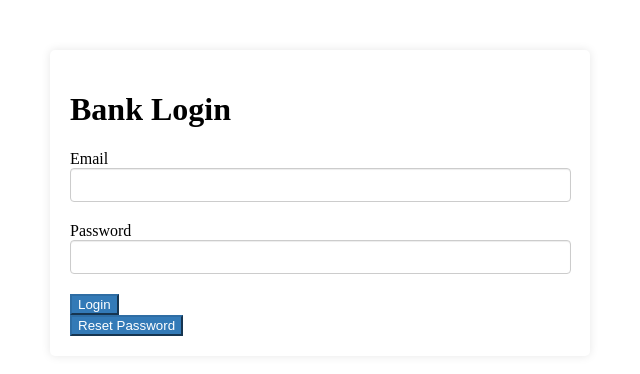
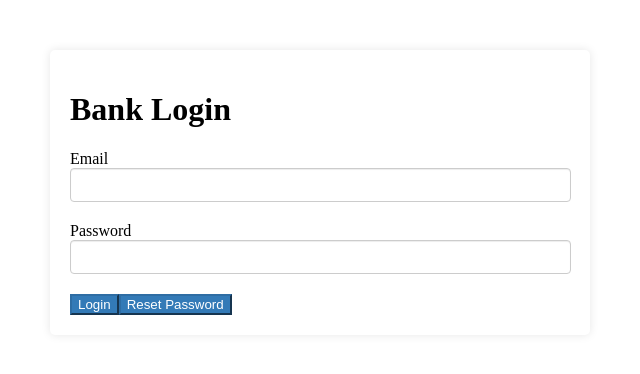
Before and after one commit to SandroS22/bank, an Angular app in the folder frontBank/: page / in a window 1280 px wide. Shown: the top 374 px of the page, without its empty margins (320-960 px from the left). Built offline with nearby package versions, Linux system fonts and the light colour scheme; no server answers.

Commit message:
refactor: remove useless div

```diff
--- a/frontBank/src/app/login/login.component.html
+++ b/frontBank/src/app/login/login.component.html
@@ -24,19 +24,12 @@
       />
     </div>
     <button type="submit" class="btn btn-primary">Login</button>
+    <button type="button" class="btn btn-primary">Reset Password</button>
 
     <style>
       .d-flex align-items-center {
         padding-right: 10px;
       }
     </style>
-    <div class="d-flex align-items-center justify-content-center">
-      <!-- Your content here -->
-    </div>
-    <div class="container">
-      <div class="d-flex align-items-center justify-content-center">
-        <button type="button" class="btn btn-primary">Reset Password</button>
-      </div>
-    </div>
   </form>
 </div>
```
